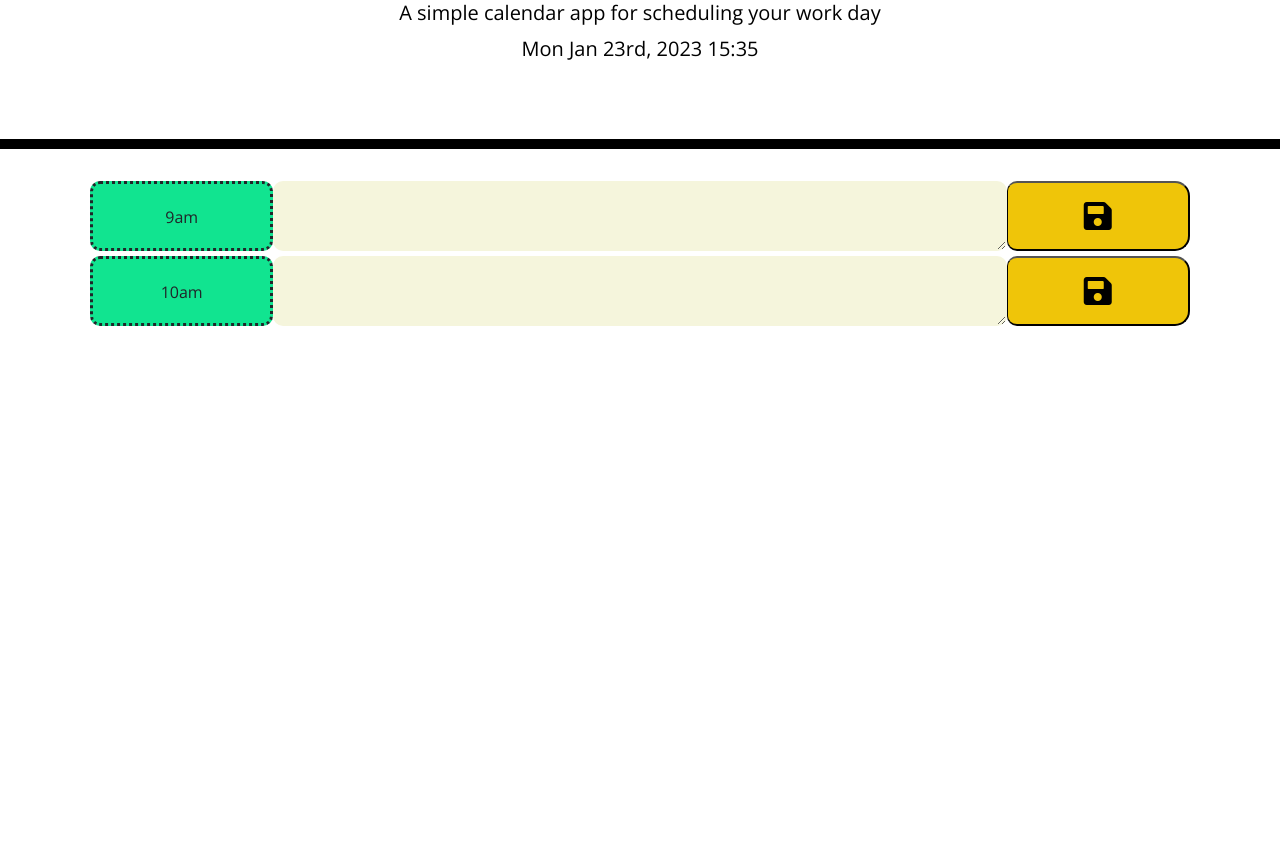
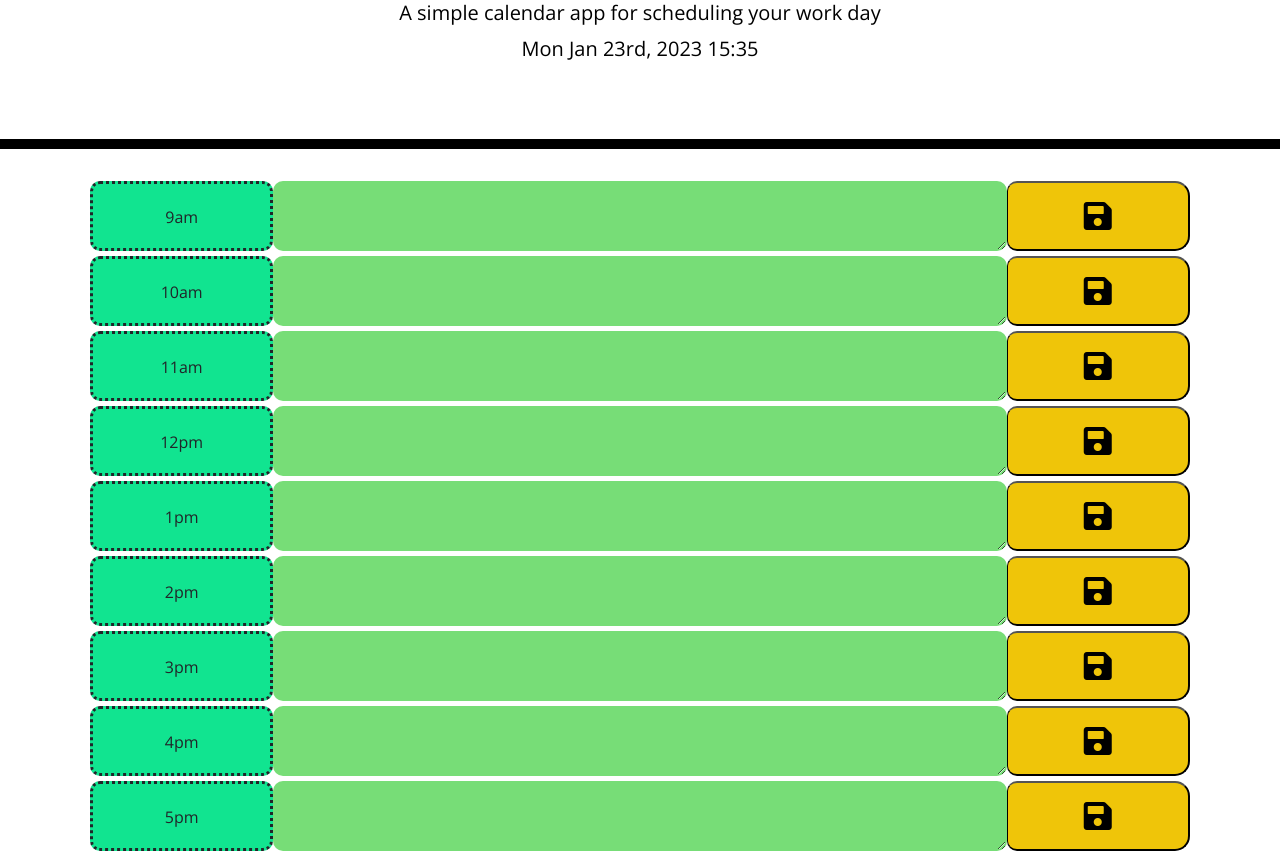
Before and after one commit to Lily1595/Workday-Calender, a plain HTML site: page index.html in a window 1280 px wide. Shown: the part 117-973 px from the top of the page. Before the commit the page ends 800 px from the top, so only its background shows below. Drawn offline with nearby package versions, Linux system fonts and the light colour scheme.

Commit message:
added if else comparison statements and out then inside the for loop so they run peroply, having problems with all timeblocks showibng as green

```diff
--- a/index.html
+++ b/index.html
@@ -50,6 +50,83 @@
           </button>
         </div>
       </div>
+      <div class="container">
+        <div class="row">
+          <div class="time col-2 col-sm-2 col-md-2 col-lg-2 col-xl-2">
+            11am
+          </div>
+            <textarea class="textarea text col-8 col-sm-8 col-md-8 col-lg-8 col-xl-8"> hello </textarea>
+            <button class="save saveBtn col-2 col-sm-2 col-md-2 col-lg-2 col-xl-2">
+            <i class="fas fa-save fa-2x"></i>
+          </button>
+        </div>
+      </div>
+      <div class="container">
+        <div class="row">
+          <div class="time col-2 col-sm-2 col-md-2 col-lg-2 col-xl-2">
+            12pm
+          </div>
+            <textarea class="textarea text col-8 col-sm-8 col-md-8 col-lg-8 col-xl-8"> hello </textarea>
+            <button class="save saveBtn col-2 col-sm-2 col-md-2 col-lg-2 col-xl-2">
+            <i class="fas fa-save fa-2x"></i>
+          </button>
+        </div>
+      </div>
+      <div class="container">
+        <div class="row">
+          <div class="time col-2 col-sm-2 col-md-2 col-lg-2 col-xl-2">
+            1pm
+          </div>
+            <textarea class="textarea text col-8 col-sm-8 col-md-8 col-lg-8 col-xl-8"> hello </textarea>
+            <button class="save saveBtn col-2 col-sm-2 col-md-2 col-lg-2 col-xl-2">
+            <i class="fas fa-save fa-2x"></i>
+          </button>
+        </div>
+      </div>
+      <div class="container">
+        <div class="row">
+          <div class="time col-2 col-sm-2 col-md-2 col-lg-2 col-xl-2">
+            2pm
+          </div>
+            <textarea class="textarea text col-8 col-sm-8 col-md-8 col-lg-8 col-xl-8"> hello </textarea>
+            <button class="save saveBtn col-2 col-sm-2 col-md-2 col-lg-2 col-xl-2">
+            <i class="fas fa-save fa-2x"></i>
+          </button>
+        </div>
+      </div>
+      <div class="container">
+        <div class="row">
+          <div class="time col-2 col-sm-2 col-md-2 col-lg-2 col-xl-2">
+            3pm
+          </div>
+            <textarea class="textarea text col-8 col-sm-8 col-md-8 col-lg-8 col-xl-8"> hello </textarea>
+            <button class="save saveBtn col-2 col-sm-2 col-md-2 col-lg-2 col-xl-2">
+            <i class="fas fa-save fa-2x"></i>
+          </button>
+        </div>
+      </div>
+      <div class="container">
+        <div class="row">
+          <div class="time col-2 col-sm-2 col-md-2 col-lg-2 col-xl-2">
+            4pm
+          </div>
+            <textarea class="textarea text col-8 col-sm-8 col-md-8 col-lg-8 col-xl-8"> hello </textarea>
+            <button class="save saveBtn col-2 col-sm-2 col-md-2 col-lg-2 col-xl-2">
+            <i class="fas fa-save fa-2x"></i>
+          </button>
+        </div>
+      </div>
+      <div class="container">
+        <div class="row">
+          <div class="time col-2 col-sm-2 col-md-2 col-lg-2 col-xl-2">
+            5pm
+          </div>
+            <textarea class="textarea text col-8 col-sm-8 col-md-8 col-lg-8 col-xl-8"> hello </textarea>
+            <button class="save saveBtn col-2 col-sm-2 col-md-2 col-lg-2 col-xl-2">
+            <i class="fas fa-save fa-2x"></i>
+          </button>
+        </div>
+      </div>
 
     <script src="https://cdnjs.cloudflare.com/ajax/libs/jquery/3.2.1/jquery.min.js"></script>
     <script src="https://cdnjs.cloudflare.com/ajax/libs/moment.js/2.24.0/moment.min.js"></script>
--- a/script.js
+++ b/script.js
@@ -13,8 +13,7 @@ $(document).ready(function() {
     $("textarea").val(storedValue);
 });
 
-//give each row/ timeblock a value:
-//SCOPE OF THIS IS WRONG, FIND A WAY TO GET THE PROPER SCOPING ISSUES RIGHT
+//give each row/ timeblock a value and then do if else statements
 
 $(document).ready(function(){
     let rows = $(".row");
@@ -22,32 +21,29 @@ $(document).ready(function(){
     $(rows[i]).val(i + 9);
     let rowValues = $(rows[i]).val();
     console.log(rowValues);
+    if (rowValues < timeNow) {
+        console.log("in the past");
+        $('textarea').removeClass("future");
+        $('textarea').removeClass("present");
+        $('textarea').addClass("past");
+    }
+    else if (rowValues == timeNow) {
+        console.log("in the present");
+        $('textarea').removeClass("past");
+        $('textarea').removeClass("future");
+        $('textarea').addClass("present");
+    }
+    else {
+        console.log("in the future");
+        $('textarea').removeClass("present");
+        $('textarea').removeClass("past");
+        $('textarea').addClass("future");
+    }
     }
     });
 
-if (rowValues < timeNow) {
-    $(this).removeClass("future");
-    $(this).removeClass("present");
-    $(this).addClass("past");
-}
-else if (rowValues === timeNow) {
-    $(this).removeClass("past");
-    $(this).removeClass("future");
-    $(this).addClass("present");
-}
-else {
-    $(this).removeClass("present");
-    $(this).removeClass("past");
-    $(this).addClass("future");
-}
-
-//YOU NEED TO PRACTICE SCOPING!!
-
-//FUNCTION TO GET CURRENT TIME - this shows the hour in terms of which hour in 24 hour clock time, so 8pm is hour 20
-//function timeTracker() {
+//GET CURRENT TIME - this shows the hour in terms of which hour in 24 hour clock time, so 8pm is hour 20
     let timeNow = moment().hour();
-    //}
-    //timeTracker();
     console.log(timeNow);
 
 
@@ -55,4 +51,4 @@ else {
 // when you type text in the middle column, the value of that text needs to be saved to local storage
 // the value of what is written in the text book should only saved to local storage upon an event of clicking the save button, if user hasn't pressed save then their written content won't be saved when they refresh the page DONE
 // Color-code each timeblock based on past, present, and future when the timeblock is viewed: use the time now function to get the current time, if the current time is in the future then background is set to green, if its current, leave it blank, if its in the past, then set the background to red.
-// you need to give each row a value, and then do if statements that assess the 'timenow' against the value of the the row... (?)
+// you need to give each row a value, and then do if statements that assess the 'timenow' against the value of the the row
--- a/style.css
+++ b/style.css
@@ -35,7 +35,6 @@ body {
 .textarea {
   width: 100%;
   height: 100%;
-  background-color: beige;
   border-color: transparent;
 }
 
```
